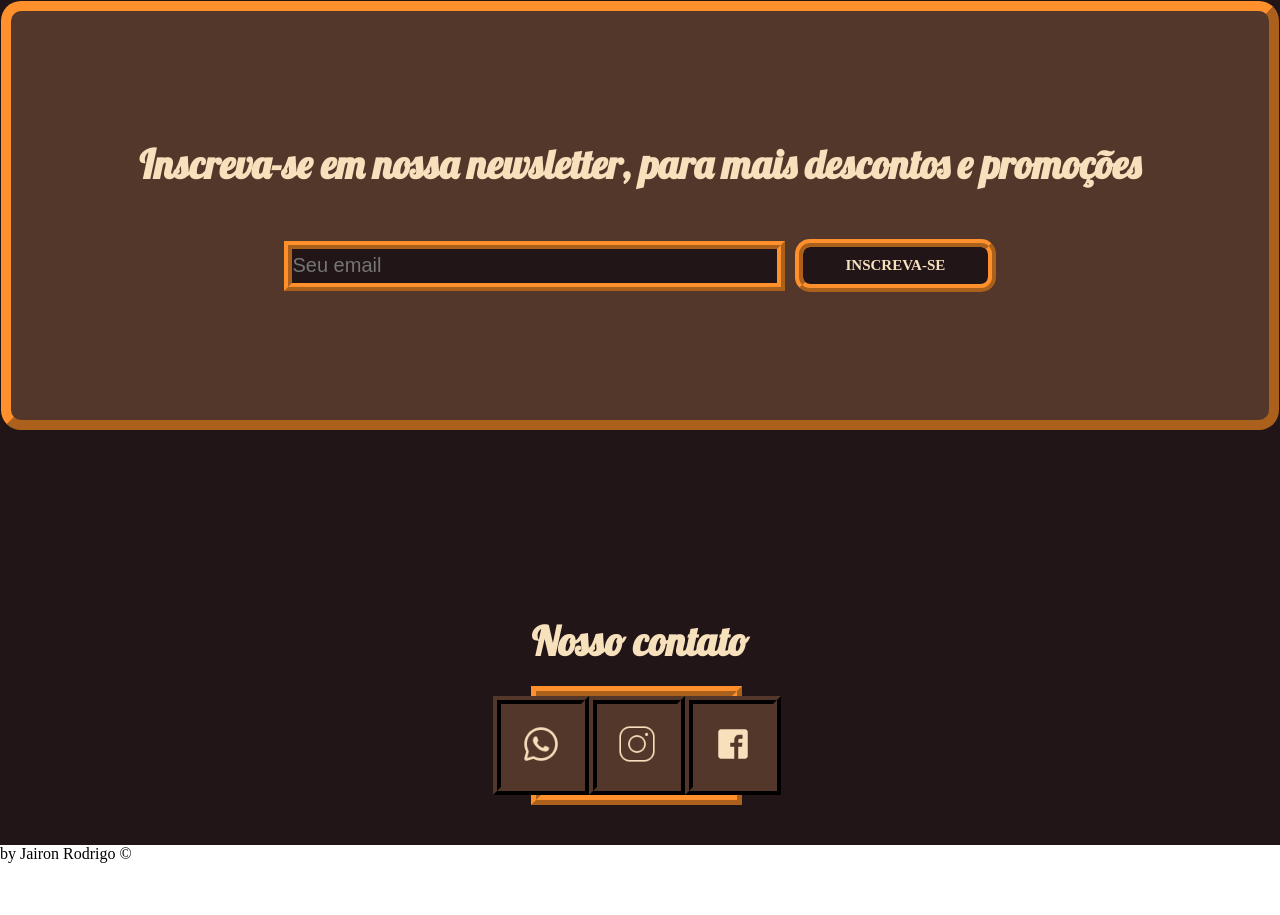
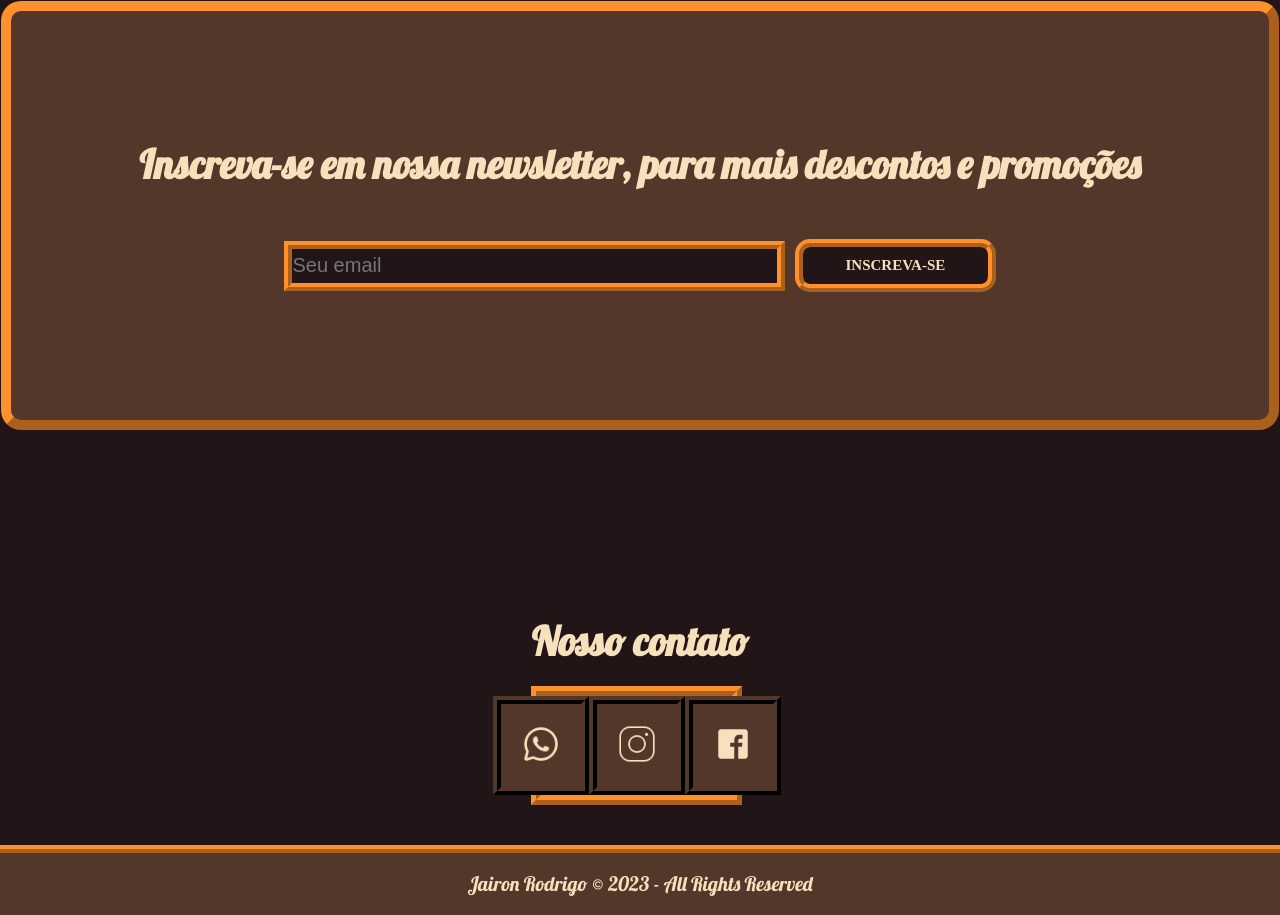
Before and after one commit to JaironRodrigo/Landing-Page-O-Classico, a plain HTML site: page index.html in a window 1280 px wide. Shown: the part 4273-5188 px from the top of the page. Before the commit the page ends 5136 px from the top, so only its background shows below. Drawn offline with Linux system fonts and the light colour scheme; a web font is replaced by a local one.

Commit message:
Inserindo o footer na página e estilizando

```diff
--- a/index.html
+++ b/index.html
@@ -172,7 +172,7 @@
     </div>
   </main>
   <footer class="footer">
-    <p class="footer-copy">by Jairon Rodrigo &copy;</p>
+    <p class="footer-copy">Jairon Rodrigo &copy; 2023 - All Rights Reserved</p>
   </footer>
 </body>
 
--- a/style.css
+++ b/style.css
@@ -398,3 +398,15 @@
   border: 8px ridge #7c573c;
   background-color: #7c573c;
 }
+
+.footer {
+  background-color: var(--chocolate-color);
+  height: 70px;
+  display: flex;
+  align-items: center;
+  justify-content: center;
+  font-family: "Lobster";
+  color: var(--cream-color);
+  font-size: 20px;
+  border-top: 8px ridge var(--orange-color);
+}
```
